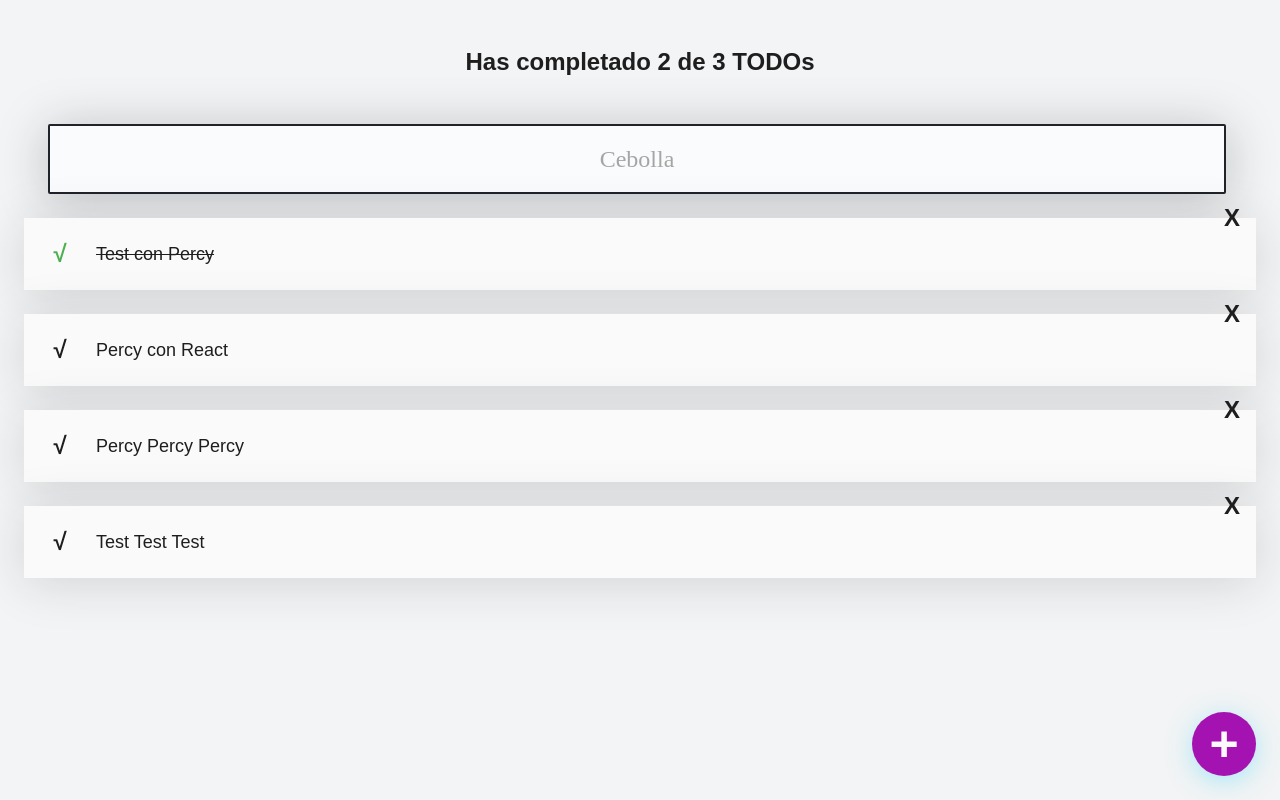
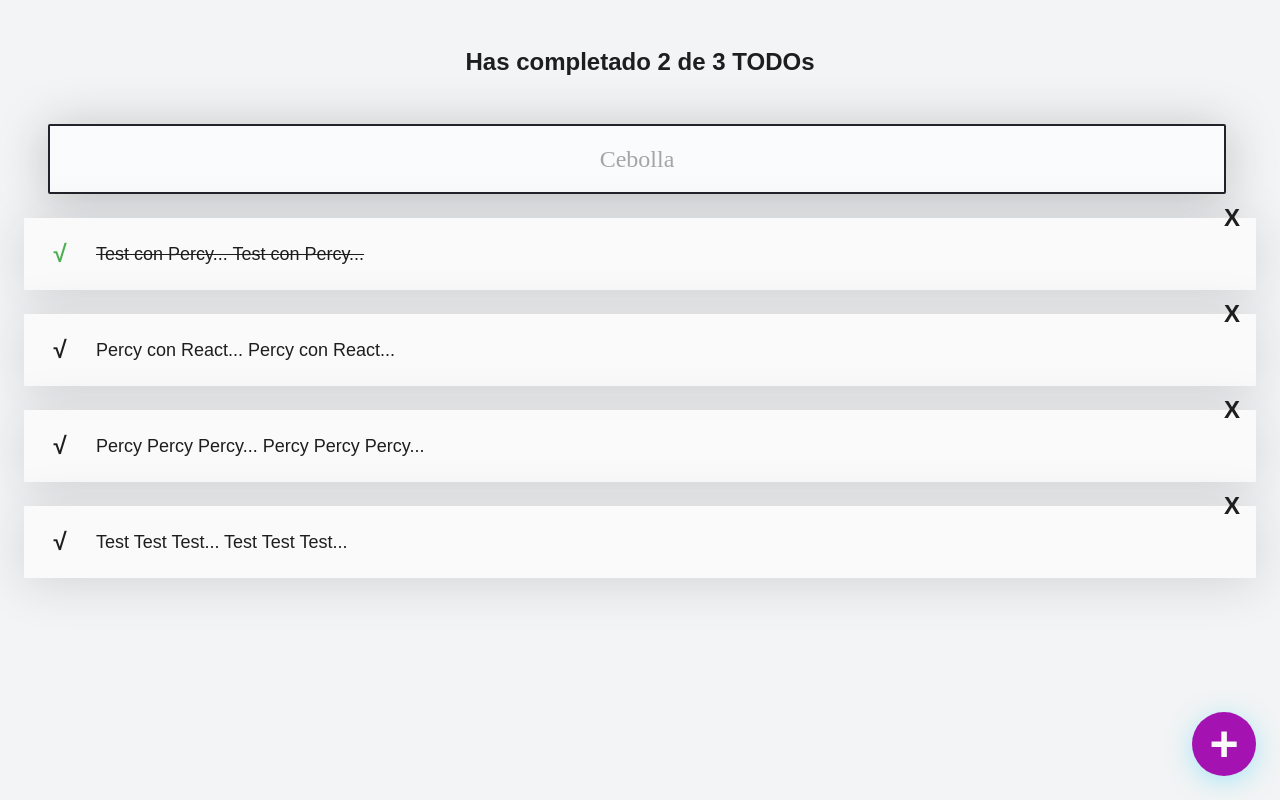
Before and after one commit to marialbert/test-react, a React (Create React App) app: page / in a window 1280 px wide. Built offline with nearby package versions, Linux system fonts and the light colour scheme.

Commit message:
cambio texto

```diff
--- a/src/App.js
+++ b/src/App.js
@@ -7,10 +7,10 @@ import { CreateTodoButton } from './CreateTodoButton';
 // import './App.css';
 
 const todos = [
-  { text: 'Test con Percy', completed: true },
-  { text: 'Percy con React', completed: false },
-  { text: 'Percy Percy Percy', completed: false },
-  { text: 'Test Test Test', completed: false },
+  { text: 'Test con Percy... Test con Percy...', completed: true },
+  { text: 'Percy con React... Percy con React...', completed: false },
+  { text: 'Percy Percy Percy... Percy Percy Percy...', completed: false },
+  { text: 'Test Test Test... Test Test Test...', completed: false },
 ];
 
 function App() {
```
